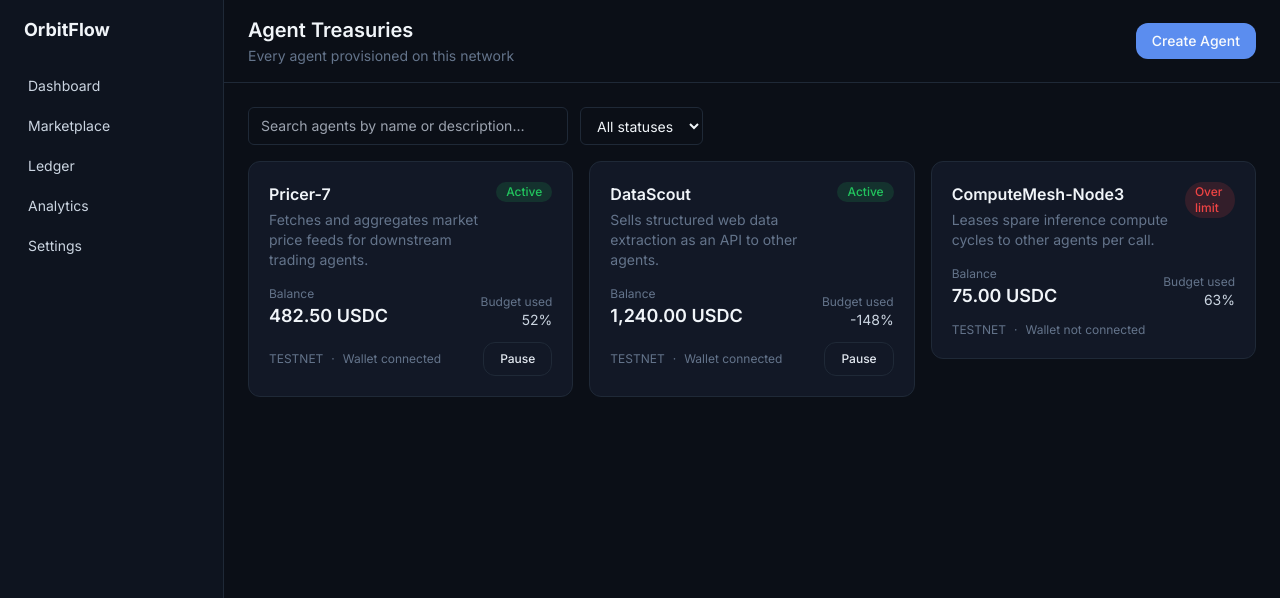
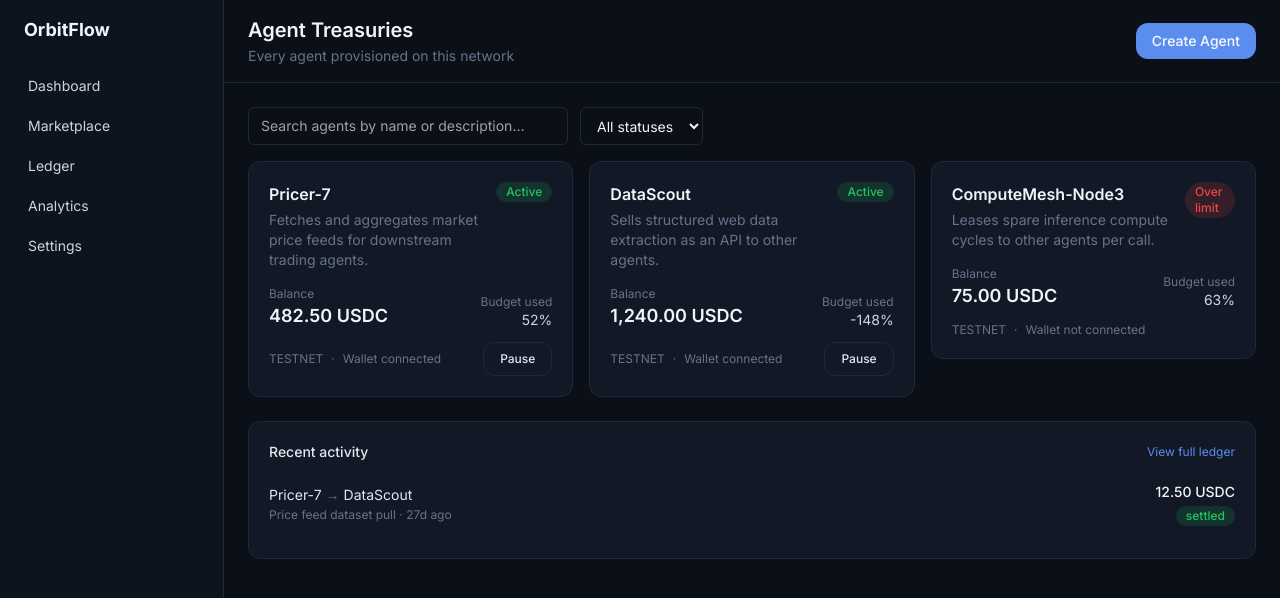
Before and after one commit to OrbitFlow-AI/Frontend, a Next.js app: page /dashboard in a window 1280 px wide. Both pictures are taken after a click on the button "Sign in as Operator". Shown: the top 598 px of the page. Built offline with nearby package versions, Linux system fonts and the light colour scheme.

Commit message:
feat: surface recent activity feed on dashboard page

```diff
--- a/app/dashboard/page.tsx
+++ b/app/dashboard/page.tsx
@@ -10,16 +10,18 @@ import { Modal } from "@/components/ui/Modal";
 import { AgentCard } from "@/components/agents/AgentCard";
 import { CreateAgentForm } from "@/components/agents/CreateAgentForm";
 import { AgentSearchBar } from "@/components/agents/AgentSearchBar";
+import { RecentActivity } from "@/components/dashboard/RecentActivity";
 import { useAgentContext } from "@/lib/context/AgentContext";
 import { filterAgents } from "@/lib/agents/filterAgents";
 
 export default function DashboardPage() {
-  const { agents, isLoading, error } = useAgentContext();
+  const { agents, transactions, isLoading, error } = useAgentContext();
   const [isCreateOpen, setIsCreateOpen] = useState(false);
   const [searchText, setSearchText] = useState("");
   const [statusFilter, setStatusFilter] = useState<AgentStatus | "all">("all");
 
   const filteredAgents = filterAgents(agents, searchText, statusFilter);
+  const agentsById = Object.fromEntries(agents.map((a) => [a.id, a]));
 
   return (
     <>
@@ -52,6 +54,9 @@ export default function DashboardPage() {
                 ))}
               </div>
             )}
+            <div className="mt-6">
+              <RecentActivity transactions={transactions} agentsById={agentsById} />
+            </div>
           </>
         )}
       </main>
```
